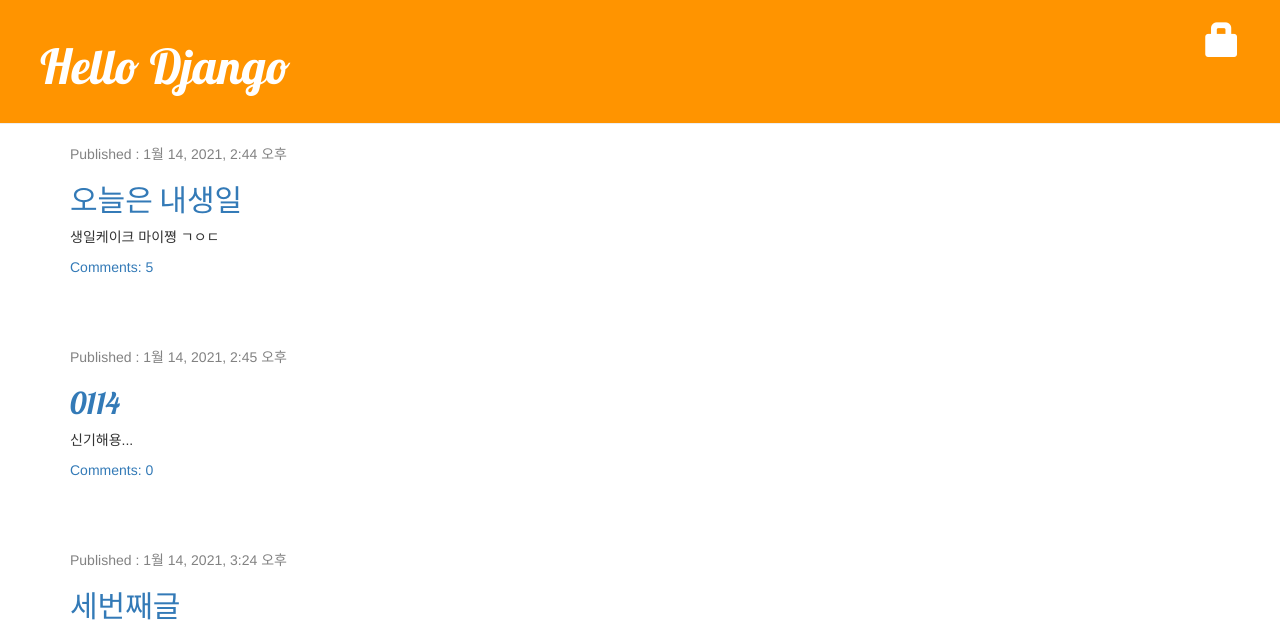
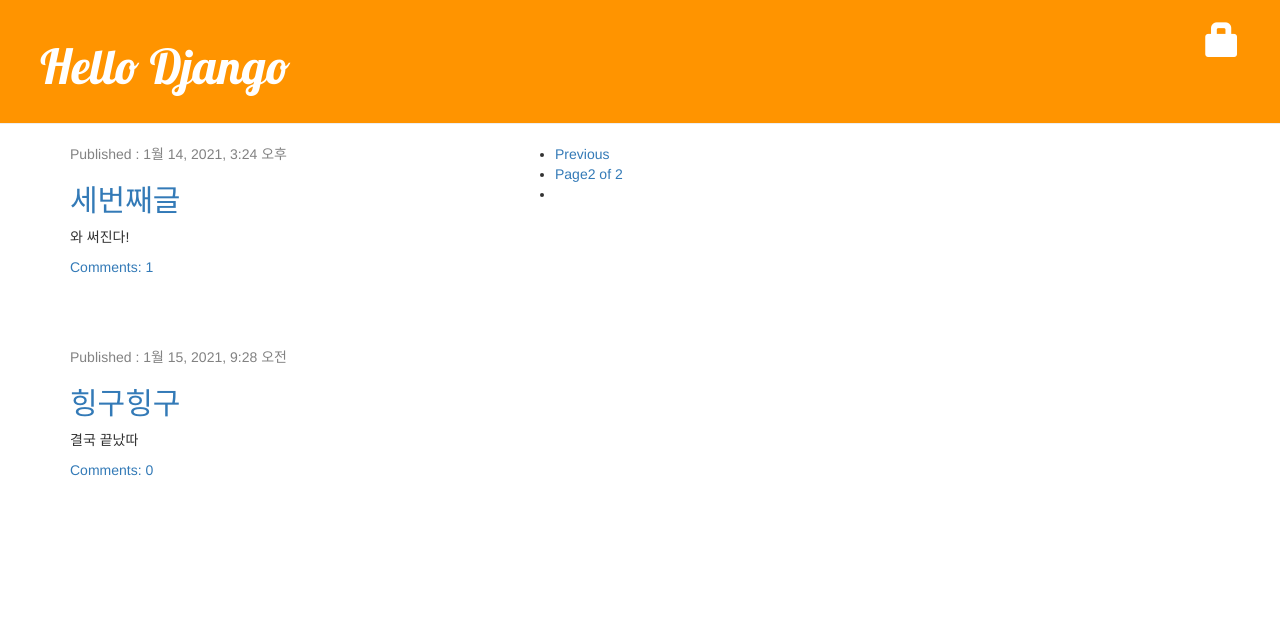
Before and after one commit to 6democratickim9/multicampus_django, a Django app: page /?page=2 in a window 1280 px wide. Shown: the top 624 px of the page. After the commit the page ends 476 px from the top, so only its background shows below. Run offline with Django 3.2, Linux system fonts and the light colour scheme; data comes from the database, SQL or seed files in the repository; some libraries are stand-ins or nearby versions.

Commit message:
pagination added

```diff
--- a/blog/templates/blog/post_list.html
+++ b/blog/templates/blog/post_list.html
@@ -14,4 +14,6 @@
         <!--    requests 메서드에 들어있는 중괄호는 하나 더 줘야됨-->
     </div>
     {% endfor %}
+
+    {% include  'blog/post_pagination.html' with page=posts %}
 {% endblock %}
--- /dev/null
+++ b/blog/templates/blog/post_pagination.html
@@ -0,0 +1,17 @@
+<nav>
+    <ul class="pagiation">
+        <li class="page-item">
+            {% if page.has_previous %}
+                <a class="page-link" href="?page={{page.previous_page_number}}">Previous</a>
+            {% endif %}
+        </li>
+        <li class="page-item">
+            <a class="page-link">Page{{page.number}} of {{page.paginator.num_pages}}</a>
+        </li>
+        <li class="page-item">
+            {% if page.has_next %}
+            <a class="page-link" href="?page={{page.next_page_number}}">Next</a>
+            {% endif %}
+        </li>
+    </ul>
+</nav>
--- a/blog/views.py
+++ b/blog/views.py
@@ -1,14 +1,13 @@
 from django.contrib.auth.decorators import login_required
+from django.contrib.auth.models import User
+from django.core.paginator import Paginator, EmptyPage, PageNotAnInteger
+from django.http import HttpResponse
 from django.shortcuts import render, get_object_or_404, redirect
-from django.http import HttpResponse
 from django.utils import timezone
-from django.contrib.auth.models import User
-from django.contrib.auth.decorators import login_required
 
-from requests import post
+from .forms import PostModelForm, PostForm, CommentForm
+from .models import Post, Comment
 
-from .models import Post, Comment
-from .forms import PostModelForm, PostForm, CommentForm
 
 # comment 승인
 @login_required
@@ -124,7 +123,19 @@
 # Post 목록
 
 def post_list(request):
-    posts = Post.objects.filter(published_date__lte=timezone.now()).order_by('published_date')
+    # posts = Post.objects.filter(published_date__lte=timezone.now()).order_by('published_date')
+    post_list = Post.objects.filter(published_date__lte=timezone.now()).order_by('published_date')
+    paginator = Paginator(post_list, 2)
+    page_no = request.GET.get('page')
+
+
+    try:
+        posts = paginator.page(page_no)
+    except PageNotAnInteger:
+        posts = paginator.page(1)
+    except EmptyPage:
+        posts = paginator.page(paginator.num_pages)
+
     return render(request, 'blog/post_list.html', {'posts': posts})
 
     # 현재날짜보다 작거나 같은 값을 가져오고 어센딩 해라
--- /dev/null
+++ b/mariadb.sql
@@ -0,0 +1,3 @@
+show databases;
+use python_db;
+show tables ;
```
Also changed, not shown: mydjango_prj/settings.py (+15 -9 lines).
